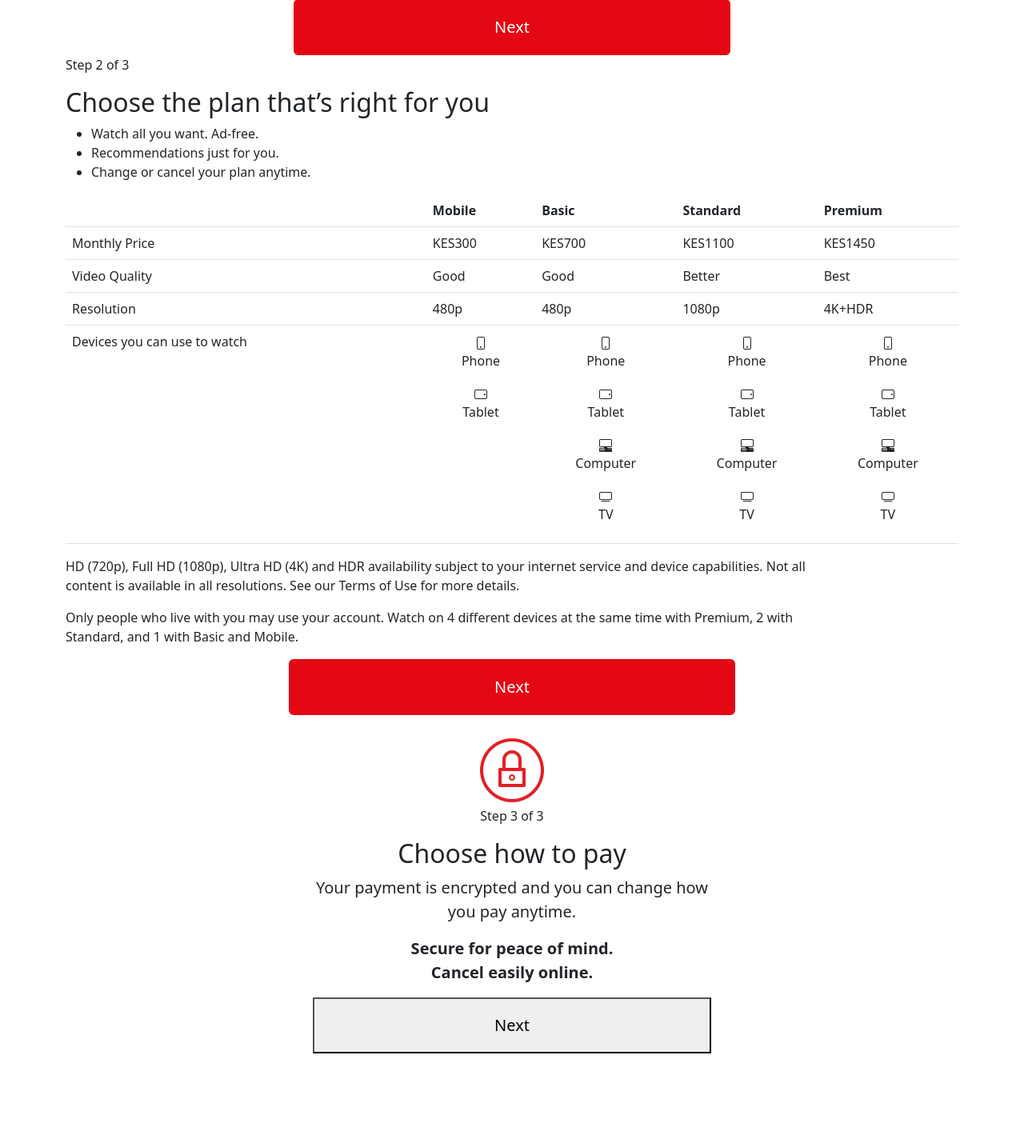
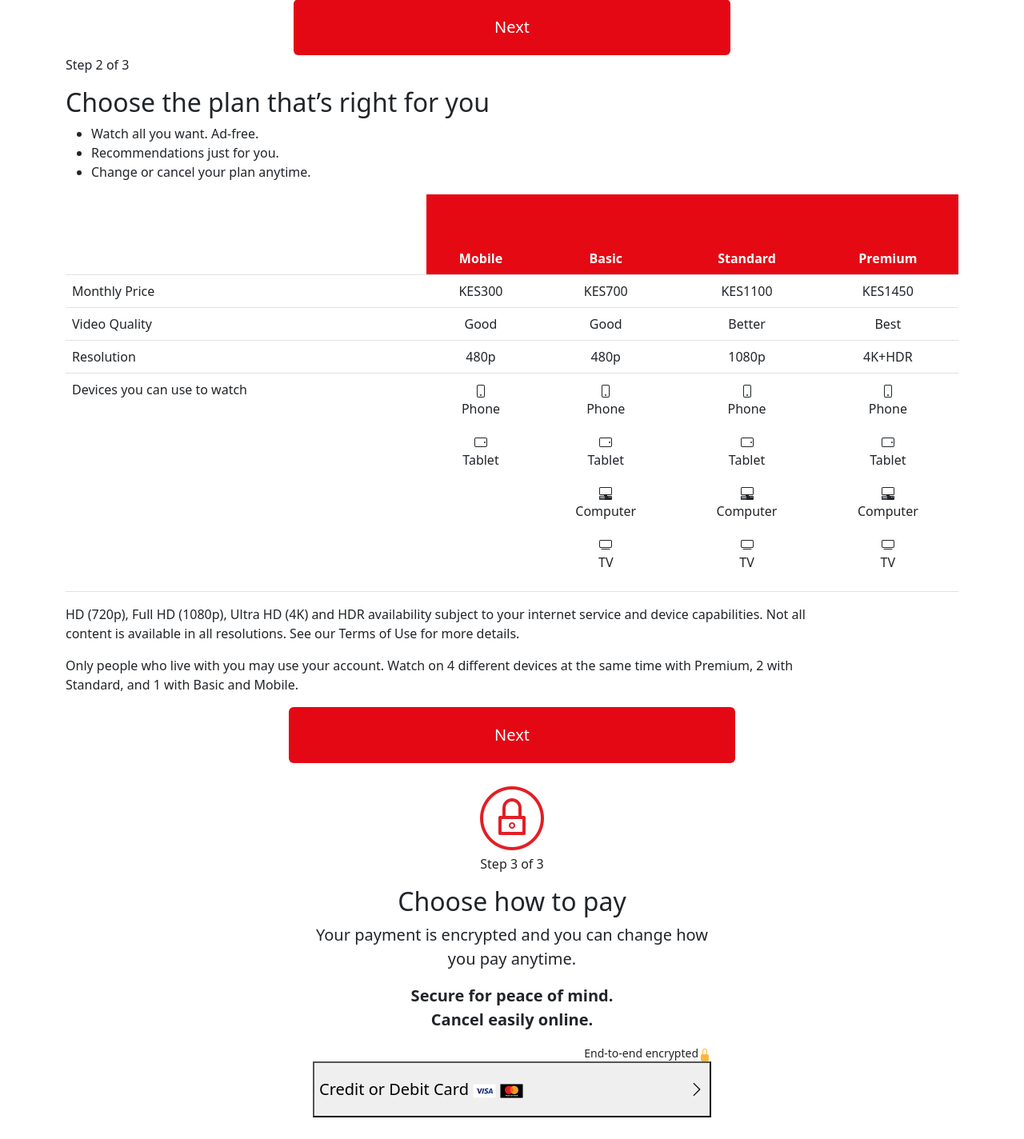
Before and after one commit to kLeitich/Netflix-clone, a Django app: page /register/ in a window 1280 px wide. Shown: the part 1465-2889 px from the top of the page at 80% size. Before the commit the page ends 2782 px from the top, so only its background shows below. Run offline with Django 4.2, Linux system fonts and the light colour scheme; some libraries are stand-ins or nearby versions.

Commit message:
adding for final step to sign up,awaiting javascript additions

```diff
--- a/app/templates/authenticate/sign_up.html
+++ b/app/templates/authenticate/sign_up.html
@@ -99,36 +99,36 @@
         </ul>
         <table class="table">
             <thead>
-              <tr>
+              <tr class="">
                 <th scope="col"></th>
-                <th scope="col">Mobile</th>
-                <th scope="col">Basic</th>
-                <th scope="col">Standard</th>
-                <th scope="col">Premium</th>
+                <th scope="col" class="text-center" style="background:#e50914;height: 100px;color:white;">Mobile</th>
+                <th scope="col" class="text-center" style="background:#e50914;height: 100px;color:white;">Basic</th>
+                <th scope="col" class="text-center" style="background:#e50914;height: 100px;color:white;">Standard</th>
+                <th scope="col" class="text-center" style="background:#e50914;height: 100px;color:white;">Premium</th>
               </tr>
             </thead>
             <tbody>
               <tr>
                 {% comment %} <th scope="row">Monthly Price</th> {% endcomment %}
                 <td>Monthly Price</td>
-                <td>KES300</td>
-                <td>KES700</td>
-                <td>KES1100</td>
-                <td>KES1450</td>
+                <td class="text-center">KES300</td>
+                <td class="text-center">KES700</td>
+                <td class="text-center">KES1100</td>
+                <td class="text-center">KES1450</td>
               </tr>
               <tr>
                 <td>Video Quality</td>
-                <td>Good</td>
-                <td>Good</td>
-                <td>Better</td>
-                <td>Best</td>
+                <td class="text-center">Good</td>
+                <td class="text-center">Good</td>
+                <td class="text-center">Better</td>
+                <td class="text-center">Best</td>
               </tr>
               <tr>
                 <td>Resolution</td>
-                <td>480p</td>
-                <td>480p</td>
-                <td>1080p</td>
-                <td>4K+HDR</td>
+                <td class="text-center">480p</td>
+                <td class="text-center">480p</td>
+                <td class="text-center">1080p</td>
+                <td class="text-center">4K+HDR</td>
               </tr>
               <tr>
                 <td>Devices you can use to watch</td>
@@ -254,11 +254,21 @@
                 <h2>Choose how to pay</h2>
                 <p class="fs-5">Your payment is encrypted and you can change how you pay anytime.</p>
                 <p class="fs-5 fw-bold">Secure for peace of mind. <br>Cancel easily online.</p>
-                <button class="btn-outline fs-5" style="height: 70px;width:100%;">Next</button>
+                <small class="float-end">End-to-end encrypted<svg xmlns="http://www.w3.org/2000/svg" width="16" height="16" fill="#FFB53F" class="bi bi-lock-fill" viewBox="0 0 16 16">
+                    <path d="M8 1a2 2 0 0 1 2 2v4H6V3a2 2 0 0 1 2-2zm3 6V3a3 3 0 0 0-6 0v4a2 2 0 0 0-2 2v5a2 2 0 0 0 2 2h6a2 2 0 0 0 2-2V9a2 2 0 0 0-2-2z"/>
+                  </svg></small>
+                <button class="btn-outline fs-5" style="height: 70px;width:100%;">
+                    <div class="float-start">
+                        Credit or Debit Card
+                    <img src="{% static 'assets/visa-v3.svg' %}" alt="visa" class="img-fluid" style="height: 18px;">
+                    <img src="{% static 'assets/mastercard-v2.svg' %}" alt="mastercard" class="img-fluid" style="height: 18px;">
+                    </div>
+                    <i class="bi bi-chevron-right float-end"></i>
+                </button>
                </div>
             </div>
             <div class="col"></div>
         </div>
     </div>
-
+</div>
 {% endblock %}
```
Also changed, not shown: static/assets/mastercard-v2.svg (added), static/assets/visa-v3.svg (added).
